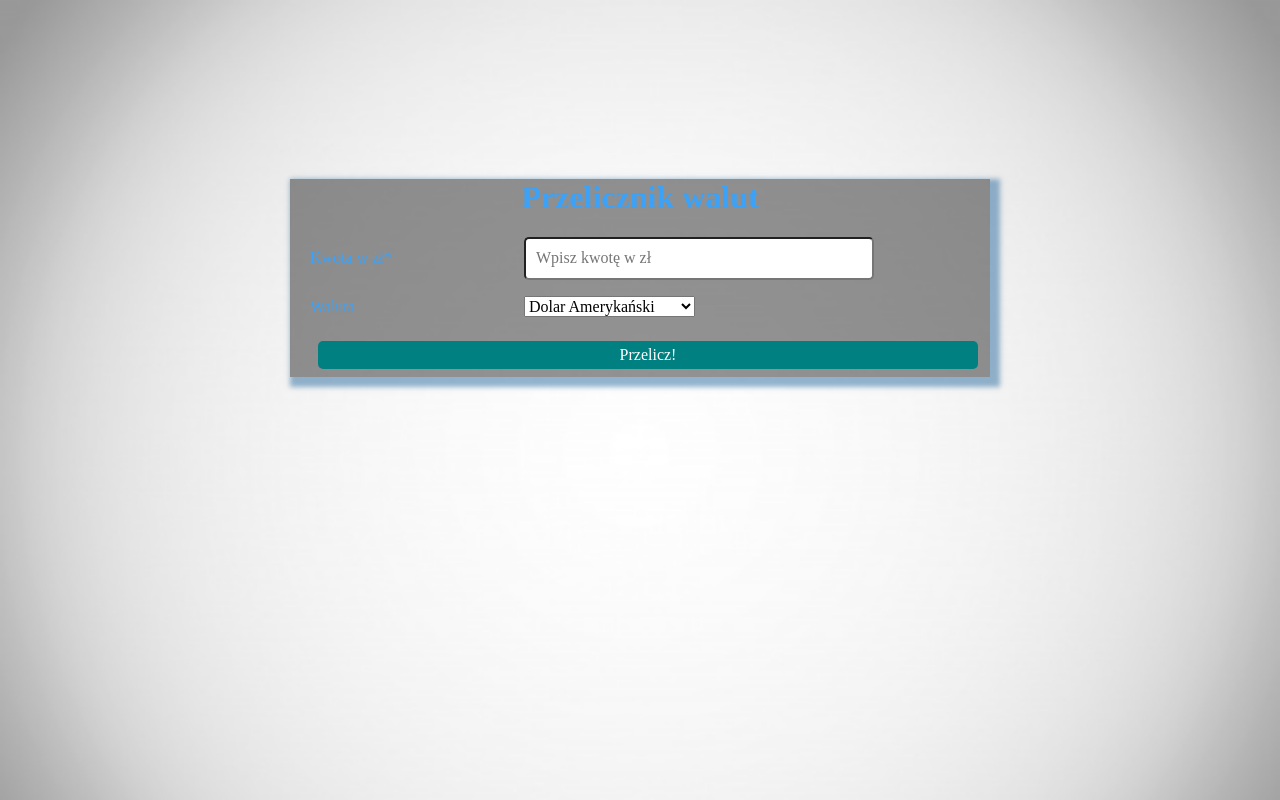
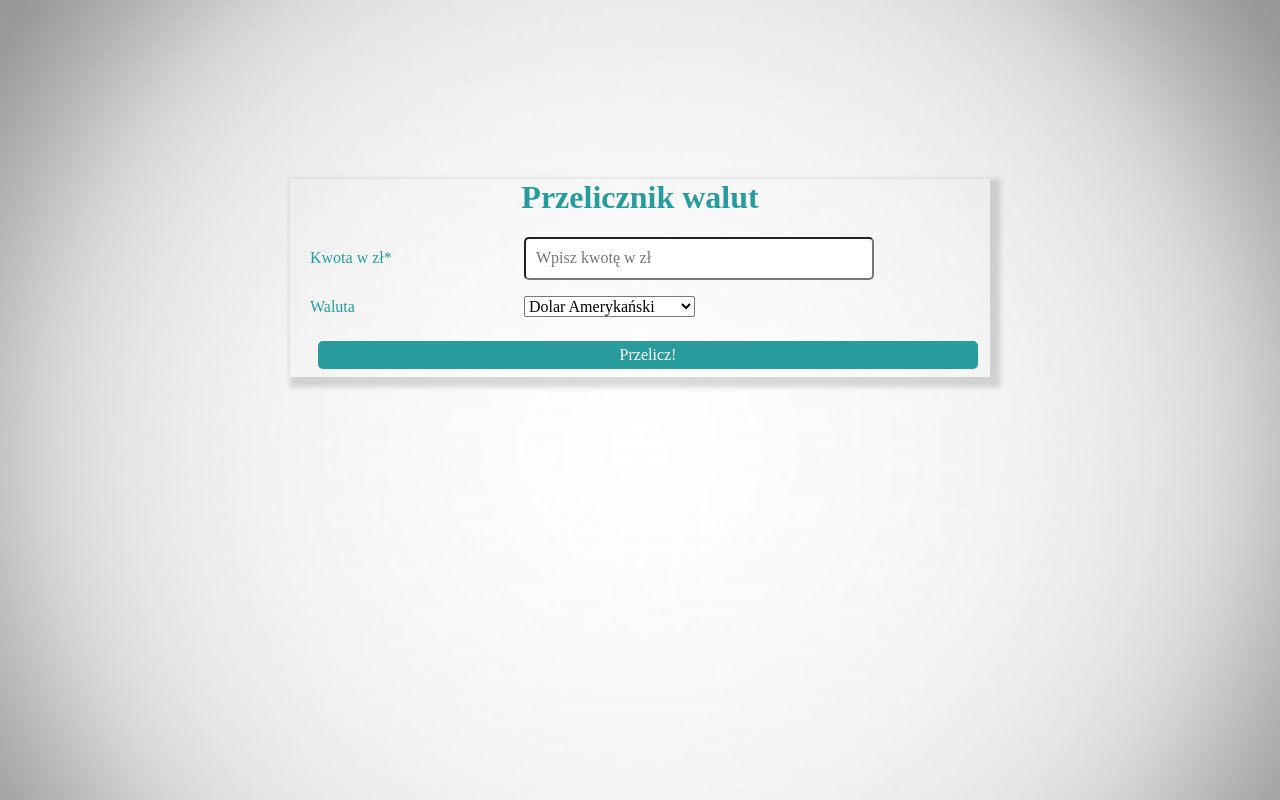
Before and after one commit to MateuszDyderski/currency-converter, a plain HTML site: page index.html in a window 1280 px wide. Drawn offline with nearby package versions, Linux system fonts and the light colour scheme.

Commit message:
color change to lighter

```diff
--- a/css/container.css
+++ b/css/container.css
@@ -2,6 +2,6 @@
     max-width: 700px;
     margin: 14% auto;
     padding: 0 20px;
-    background: rgba(34, 34, 34, 0.486);
-    box-shadow: 5px 5px 5px 5px rgba(57, 117, 165, 0.541);
+    background: rgba(255, 255, 255, 0.007);
+    box-shadow: 5px 5px 5px 5px rgba(38, 49, 58, 0.171);
 }
--- a/css/form.css
+++ b/css/form.css
@@ -1,5 +1,5 @@
 .form__header{
-    color:rgb(59, 162, 247);
+    color:rgb(40, 156, 156);
     text-align:center;
 }
 .form__labelText{
@@ -7,7 +7,7 @@
     max-width: 200px;
     display: inline-block;
     margin-right: 10px;
-    color:rgb(59, 162, 247);
+    color:rgb(40, 156, 156);
 }
 .form__field{
     padding:10px;
@@ -18,14 +18,14 @@
 .form__button{
     width: 100%;
     border:none;
-    background-color: teal;
+    background-color: rgb(40, 156, 156);
     color: white;
     padding:5px;
     margin: 8px;
     border-radius: 5px;
 }
 .form__result{
-    color:rgb(59, 162, 247);
+    color:rgb(40, 156, 156);
     text-align: center;
     margin: auto;
     font-size: 20px;
```
